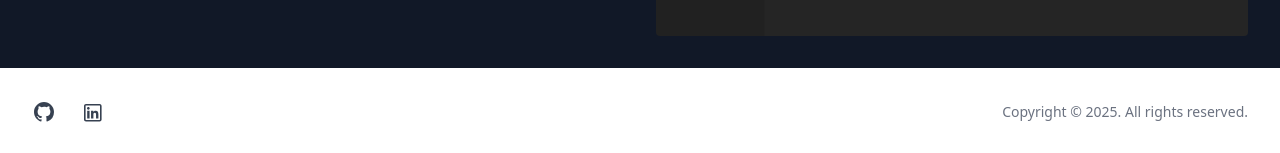
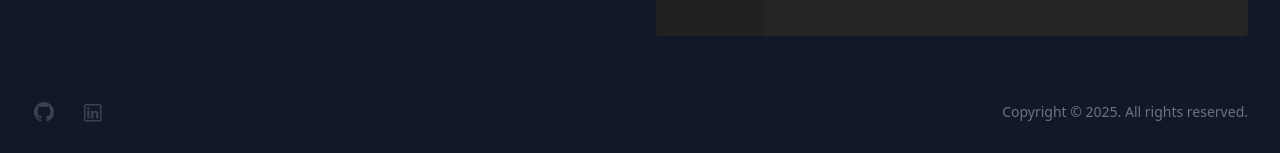
Before and after one commit to fazemodz/portfolio-main, a Next.js app: page / in a window 1280 px wide. Shown: the part 1793-1946 px from the top of the page. Built offline with nearby package versions, Linux system fonts and the light colour scheme.

Commit message:
Update footer.jsx
FINAL FIX *HOPEFULLY OMG*

```diff
--- a/app/components/footer.jsx
+++ b/app/components/footer.jsx
@@ -1,7 +1,7 @@
 import React from 'react'
 export default function Footer() {
     return (
-        <footer className=" dark:bg-gray-900">
+        <footer className=" bg-gray-900 dark:bg-gray-900">
             <div className="mx-auto max-w-screen-xl px-4 py-8 sm:px-6 lg:px-8">
                 <div className="sm:flex sm:items-center sm:justify-between">
                     <div className="flex justify-center text-teal-600 sm:justify-start dark:text-teal-300">
```
